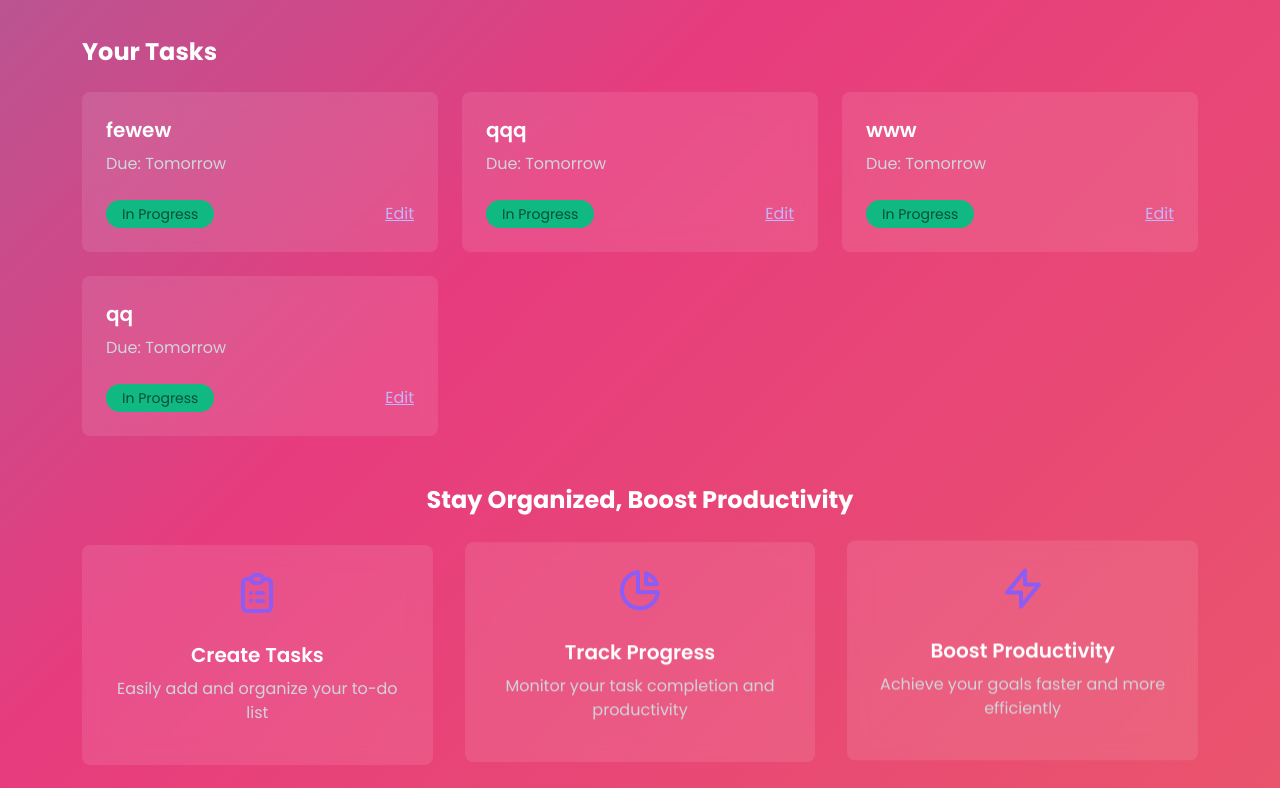
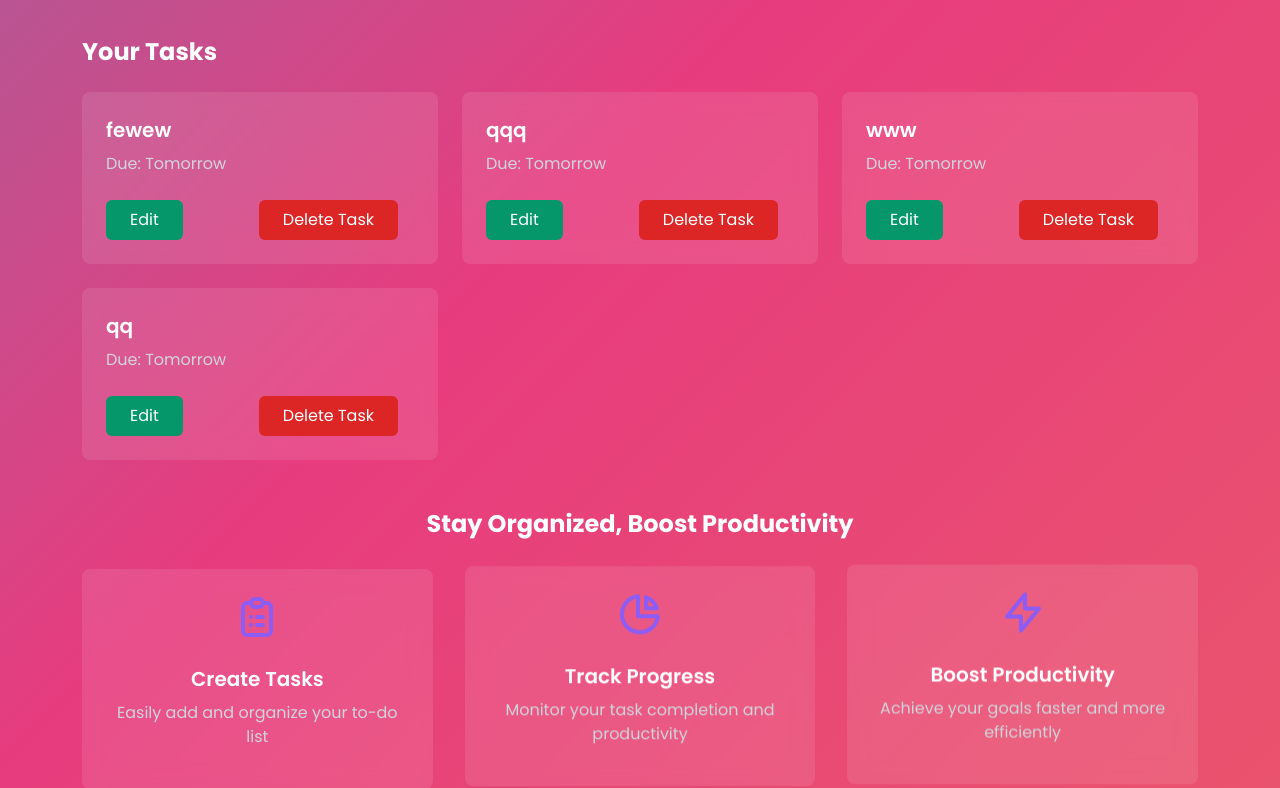
Before and after one commit to SulemanAwais/django-CRUD, a Django app: page /landing_page/ in a window 1280 px wide. Shown: the part 244-1032 px from the top of the page. Run offline with Django 5.2, Linux system fonts and the light colour scheme; a user stored in the database is signed in; data comes from the database, SQL or seed files in the repository.

Commit message:
Update index.html

```diff
--- a/playground/templates/landing_page/index.html
+++ b/playground/templates/landing_page/index.html
@@ -70,6 +70,7 @@
             <a href="#" class="text-3xl font-bold text-white no-underline">TodoMaster</a>
             <div class="flex items-center">
                 <a href="{% url 'create_task' %}" class="px-4 py-2 rounded-md bg-purple-600 hover:bg-purple-700 transition duration-300 text-white no-underline mr-4">Create Task</a>
+
                 <div class="relative">
                 <div>
                     <button type="button" class="flex items-center max-w-xs rounded-full focus:outline-none focus:ring-2 focus:ring-offset-2 focus:ring-secondary" id="profileButton" aria-expanded="false" aria-haspopup="true">
@@ -100,8 +101,10 @@
                     <h3 class="text-xl font-semibold mb-2">{{task.title}}</h3>
                     <p class="text-gray-300 mb-4">Due: Tomorrow</p>
                     <div class="flex justify-between items-center">
-                        <span class="px-3 py-1 bg-green-500 text-green-900 rounded-full text-sm">In Progress</span>
-                        <a href="/update-task/{{task.id}}/" class="text-purple-300 hover:text-purple-100">Edit</a>
+<!--                        <span class="px-3 py-1 bg-green-500 text-green-900 rounded-full text-sm">In Progress</span>-->
+                        <a href="/update-task/{{task.id}}/" class="px-4 py-2 rounded-md bg-green-600 hover:bg-purple-700 transition duration-300 text-white no-underline mr-4">Edit</a>
+                        <a href="/delete-task/{{task.id}}/" class="px-4 py-2 rounded-md bg-red-600 hover:bg-purple-700 transition duration-300 text-white no-underline mr-4">Delete Task</a>
+
                     </div>
                 </div>
             {%endfor%}
```
